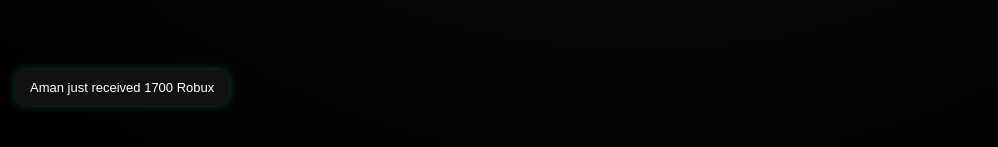
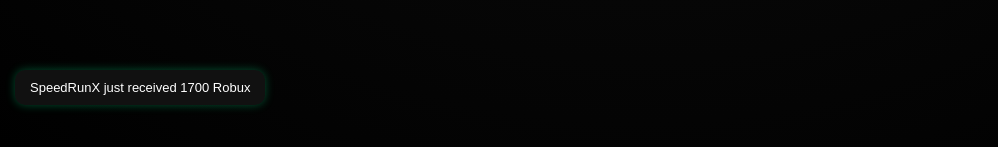
Before and after one commit to leonnongg/your-project, a plain HTML site: page index.html in a window 1280 px wide. Shown: the part 680-827 px from the top of the page, without its empty margins (0-998 px from the left). Drawn offline with Linux system fonts and the light colour scheme.

Commit message:
Update index.html

```diff
--- a/index.html
+++ b/index.html
@@ -112,7 +112,7 @@
 },3000);
 
 // FAKE POPUPS
-const names = ["Rohan","Aman","Priya","Kunal","Sneha","Aryan"];
+const names = ["ShadowXGamer","NoobMasterYT","DarkKnightOP","ProBuilder99","EpicRBLXPlayer","SpeedRunX","XxFireLegendxX","GhostPlayz","UltraNoob123","RBLXKing","ToxicSlayer","PixelWarrior","StealthNinjaX","GamingBeastYT","CrazyBuilderX","SkyBlockPro","SilentSniperX","DragonSlayer99","EliteObbyRunner","TurboGamerX","GlitchMasterYT","NeonRiderX","MegaCraftPro","StormBreakerX","ObbyLegendYT","QuickShotX","FrostByteGamer","BlazeRunnerX","NoScopeKing","InfinityPlayerX"];
 function showPopup(){
   let p = document.getElementById("popup");
   let name = names[Math.floor(Math.random()*names.length)];
```
